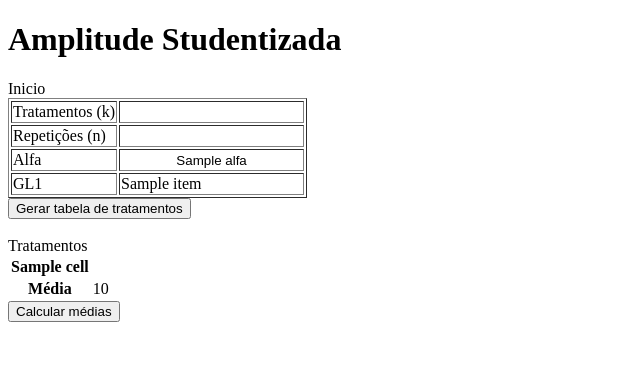
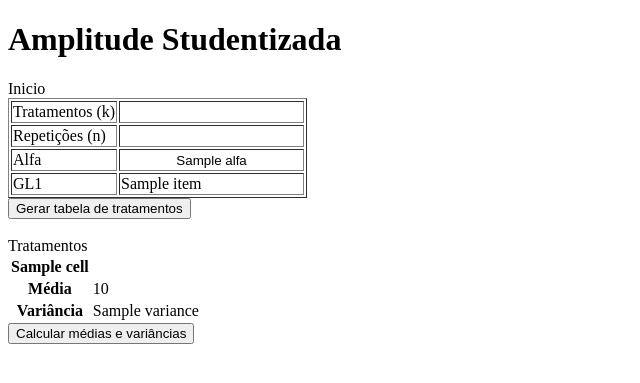
Before and after one commit to tillduo/teste_tukey, a Django app: template tukey/website/templates/index.html in a window 1280 px wide. Shown: the top 383 px of the page, without its empty margins (0-640 px from the left). Run offline with Django 3.2, Linux system fonts and the light colour scheme; the template is opened without the code that fills it: most values are stand-ins (such as "Sample title", 1, 10 or a date in 2020).

Commit message:
inserção de funcionalidade de variância

```diff
--- a/tukey/website/templates/index.html
+++ b/tukey/website/templates/index.html
@@ -75,8 +75,15 @@
                     {% endfor %}
                 </tr>
 
+                <tr>
+                    <th>Variância</th>
+                    {% for variance in variances %}
+                    <td>{{ variance }}</td>
+                    {% endfor %}
+                </tr>
+
             </table>
-            <input type="submit" value="Calcular médias">
+            <input type="submit" value="Calcular médias e variâncias">
         </form>
     </div>
 
```
Also changed, not shown: tukey/website/views.py (+9 -3 lines).
